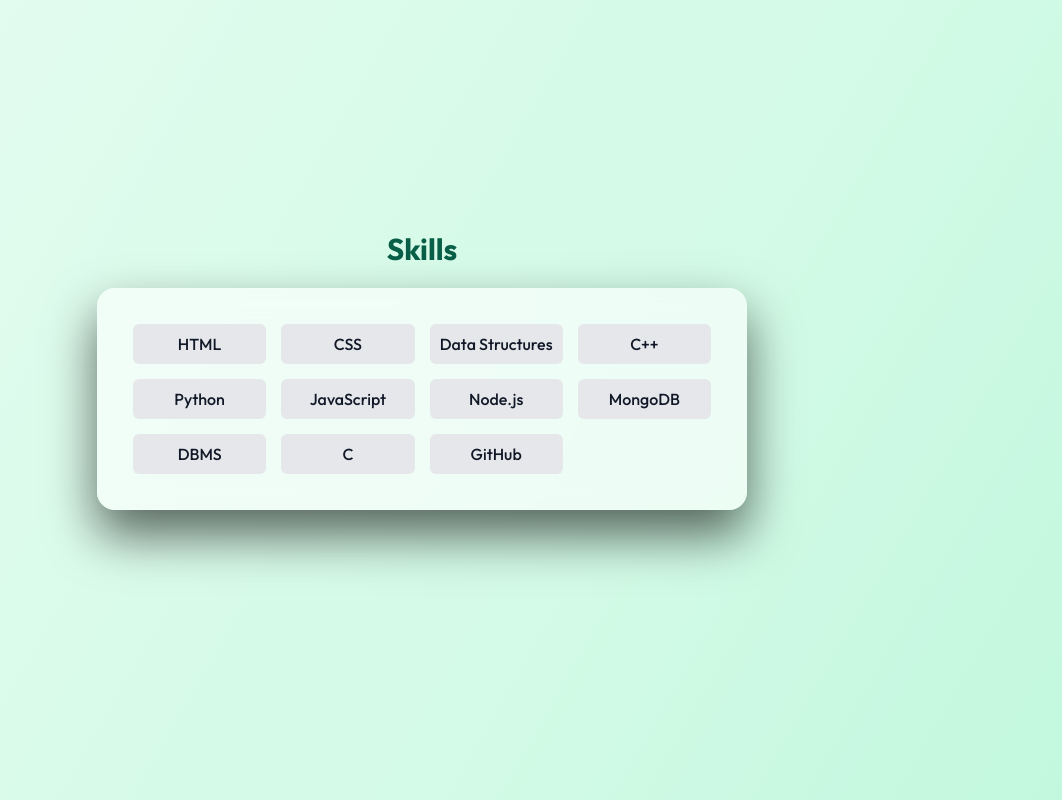
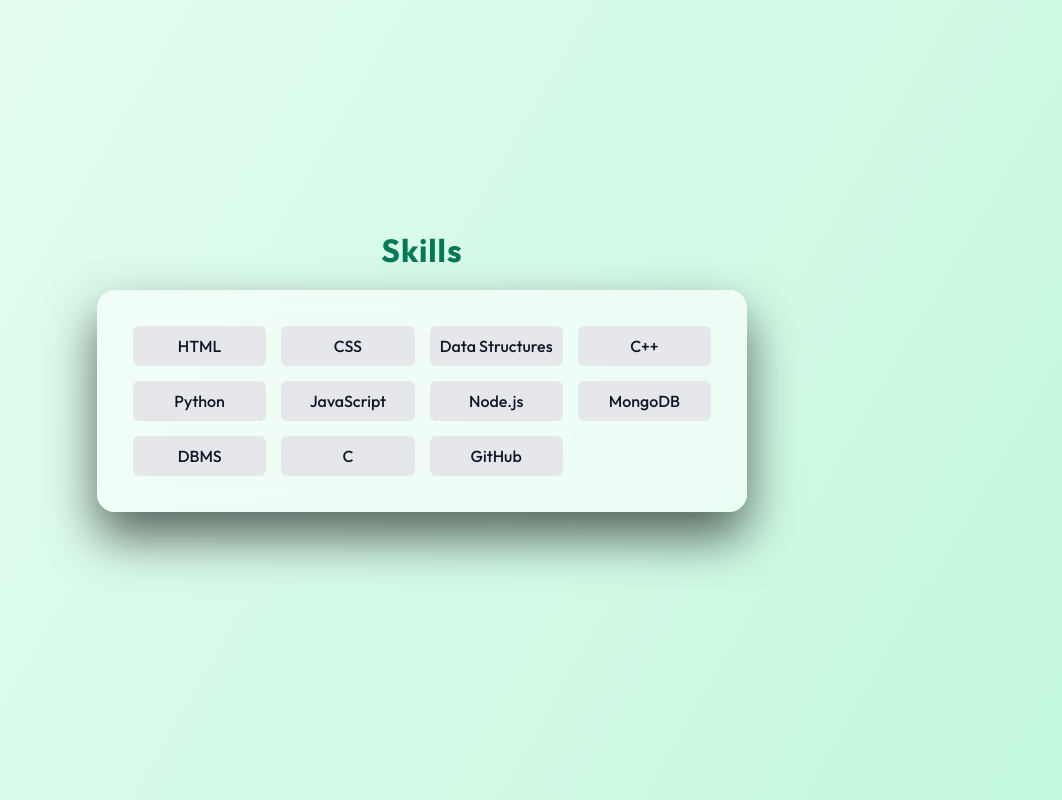
Before and after one commit to harshitham2030-create/mini-project, a website: page public/index.html in a window 1280 px wide. Shown: the part 680-1480 px from the top of the page, without its empty margins (218-1280 px from the left). Drawn offline with Linux system fonts and the light colour scheme; no server answers.

Commit message:
Update index.html

```diff
--- a/public/index.html
+++ b/public/index.html
@@ -12,12 +12,11 @@
 nav{position:fixed;top:0;width:100%;padding:15px;background:rgba(0,0,0,0.6);text-align:center;z-index:1000;backdrop-filter:blur(10px);}
 nav a{margin:0 20px;color:white;text-decoration:none;font-size:17px;transition:0.3s;}
 nav a:hover{color:#10b981;}
-section{min-height:100vh;padding:110px 20px 40px;text-align:center;opacity:0;transform:translateY(40px);transition:all 0.8s ease;}
-section.show{opacity:1;transform:translateY(0);}
+section{min-height:100vh;padding:110px 20px 40px;text-align:center;}
 .box{max-width:650px;margin:auto;background:rgba(255,255,255,0.6);padding:35px;border-radius:18px;box-shadow:0 25px 50px rgba(0,0,0,0.6);backdrop-filter:blur(15px);border:1px solid rgba(255,255,255,0.1);transition:0.3s;color:#065f46}
 .box:hover{transform:translateY(-5px) scale(1.02);}
 h1{font-size:48px;margin-bottom:10px;background:linear-gradient(45deg,#60a5fa,#3b82f6,#9333ea);-webkit-background-clip:text;-webkit-text-fill-color:transparent;}
-h2{margin-bottom:20px;font-size:30px;}
+h2{margin-bottom:20px;font-size:32px;letter-spacing:1px;color:#047857;}
 .skills{display:grid;grid-template-columns:repeat(auto-fit,minmax(130px,1fr));gap:15px;}
 .skills div{background:#e5e7eb;color:#111827;padding:10px;border-radius:6px;}
 form{display:flex;flex-direction:column;gap:15px;margin-top:20px;}
```
